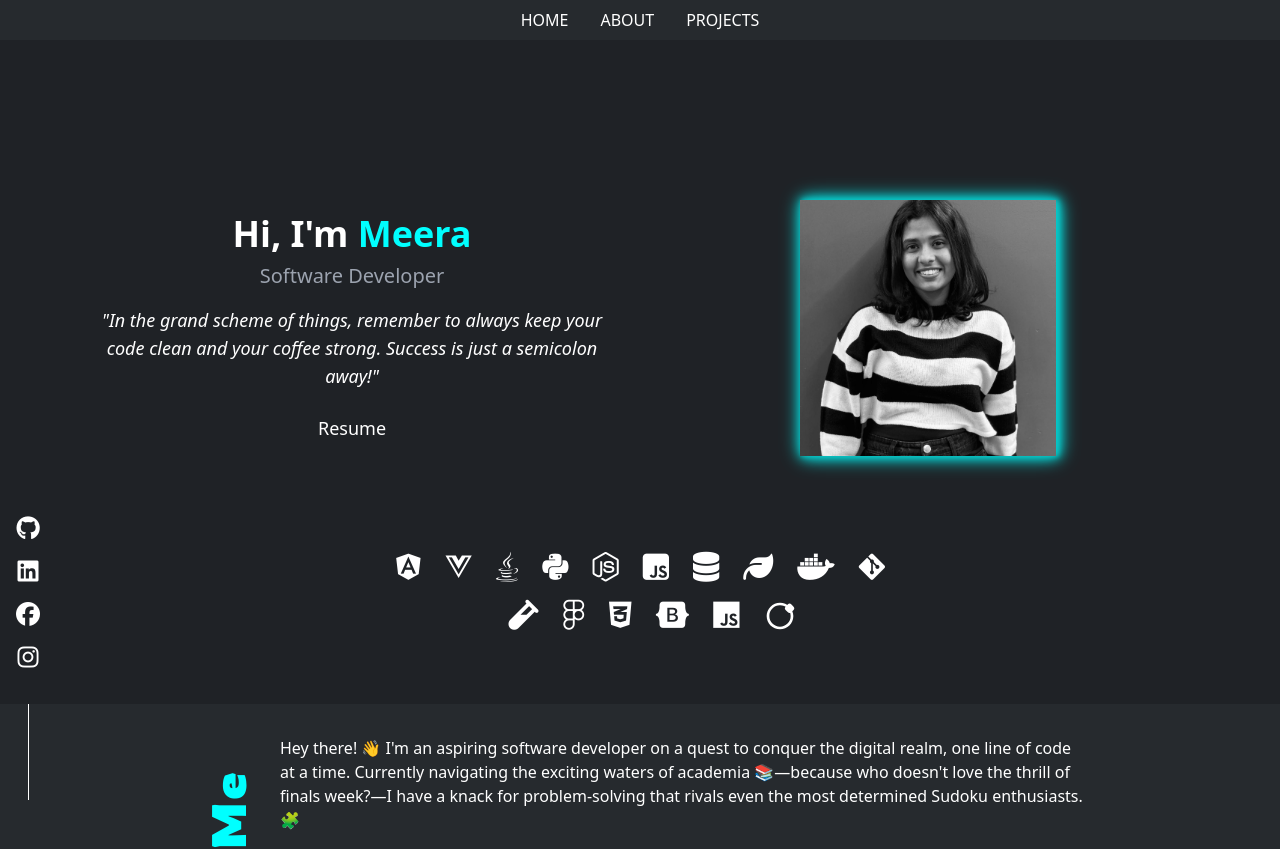
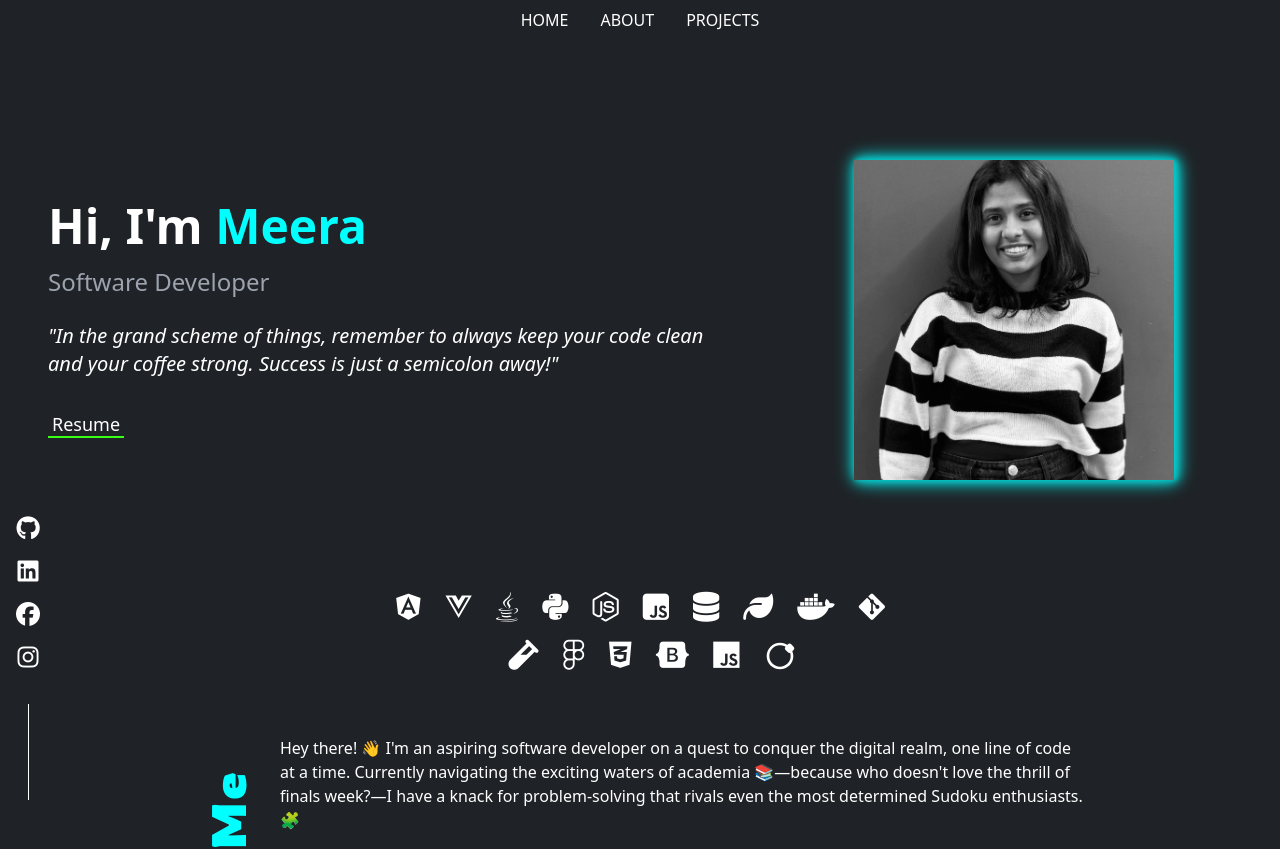
Before and after one commit to Meera27/meera-portfolio, a Vue app: page / in a window 1280 px wide. Shown: the top 849 px of the page. Built offline with nearby package versions, Linux system fonts and the light colour scheme.

Commit message:
Updates : Home

```diff
--- a/src/components/AboutComponent.vue
+++ b/src/components/AboutComponent.vue
@@ -1,5 +1,5 @@
 <template>
-    <div id="about" class="about-me-container bg-[#262A2E] text-white flex items-center justify-center -mt-24">
+  <div id="about" class="about-me-container bg-[#1F2226] text-white flex items-center justify-center -mt-24">
     <div class="flex w-full max-w-4xl">
       <div class="content-wrapper w-full flex">
         <div class="vertical-text-container flex items-center mr-4">
--- a/src/components/ExperienceComponent.vue
+++ b/src/components/ExperienceComponent.vue
@@ -1,5 +1,5 @@
 <template>
-    <div class="bg-[#262A2E] text-white py-16">
+    <div class="bg-[#1F2226] text-white py-16">
       <div class="container mx-auto px-4">
         <h2 class="text-3xl font-bold mb-12 text-center">My Journey</h2>
         <div class="relative">
--- a/src/components/HomeComponent.vue
+++ b/src/components/HomeComponent.vue
@@ -1,26 +1,28 @@
 <template>
-  <div class="min-h-screen bg-[#1F2226] text-white flex flex-col items-center justify-center px-4 py-8">
-    <div class="flex flex-col md:flex-row w-full max-w-6xl">
+  <div v-blur class="min-h-screen bg-[#1F2226] text-white flex flex-col items-center justify-center px-4 py-8">
+    <div class="flex flex-col md:flex-row w-full max-w-7xl">
       <!-- Left div with text content -->
-      <div class="w-full md:w-1/2 flex items-center justify-center p-4 md:p-8 mb-8 md:mb-0">
-        <div class="text-center">
-          <h1 class="text-3xl md:text-4xl font-bold mb-2">Hi, I'm <span style="color: #00FFFF;">Meera</span></h1>
-          <p class="text-lg md:text-xl text-gray-400 mb-4">Software Developer</p>
-          <p class="text-base md:text-lg italic mb-6">"In the grand scheme of things, remember to always keep your code clean and your coffee strong. Success is just a semicolon away!"</p>
-          <a href="https://drive.google.com/file/d/1LNBpSIHx_h-nzijaHZTiRPJsCoU6fo4Q/view?usp=sharing" target = "_blank" class="resume-link text-lg">Resume</a>
+      <div class="w-full md:w-3/5 flex items-center justify-center p-4 md:p-8 mb-8 md:mb-0">
+        <div class="text-center md:text-left">
+          <h1 class="text-4xl md:text-5xl font-bold mb-4">Hi, I'm <span style="color: #00FFFF;">Meera</span></h1>
+          <p class="text-xl md:text-2xl text-gray-400 mb-6">Software Developer</p>
+          <p class="text-lg md:text-xl italic mb-8">"In the grand scheme of things, remember to always keep your code clean and your coffee strong. Success is just a semicolon away!"</p>
+          <a href="https://drive.google.com/file/d/1LNBpSIHx_h-nzijaHZTiRPJsCoU6fo4Q/view?usp=sharing" target="_blank" class="resume-link text-lg">
+            <span>Resume</span>
+          </a>
         </div>
       </div>
 
       <!-- Right div with photo -->
-      <div class="w-full md:w-1/2 flex flex-col items-center justify-center p-4 md:p-8">
+      <div class="w-full md:w-2/5 flex flex-col items-center justify-center p-4 md:p-8">
         <div class="relative group">
-          <img src="@/assets/unnamed.jpg" alt="Meera" class="w-48 h-48 md:w-64 md:h-64 object-cover z-10 relative transition-transform duration-300 ease-in-out group-hover:-translate-x-2 group-hover:-translate-y-2">
-          <div class="absolute top-0 right-0 w-48 h-48 md:w-64 md:h-64 border-t-4 border-r-4 border-b-4 border-neon-blue opacity-75 transition-all duration-300 ease-in-out group-hover:translate-x-2 group-hover:-translate-y-2"></div>
+          <img src="@/assets/unnamed.jpg" alt="Meera" class="w-64 h-64 md:w-80 md:h-80 object-cover z-10 relative transition-transform duration-300 ease-in-out group-hover:-translate-x-2 group-hover:-translate-y-2">
+          <div class="absolute top-0 right-0 w-64 h-64 md:w-80 md:h-80 border-t-4 border-r-4 border-b-4 border-neon-blue opacity-75 transition-all duration-300 ease-in-out group-hover:translate-x-2 group-hover:-translate-y-2"></div>
         </div>
       </div>
     </div>
 
-    <div class="w-full max-w-4xl flex flex-col items-center mt-8 md:mt-16">
+    <div class="w-full max-w-4xl flex flex-col items-center mt-12 md:mt-20">
       <div class="flex flex-wrap justify-center gap-4 md:gap-6 mb-4">
         <!-- Top row with 10 icons -->
         <div class="skill-icon" data-tooltip="Angular"><i class="fab fa-angular text-2xl md:text-3xl"></i></div>
@@ -105,21 +107,60 @@ body {
   text-decoration: none;
   color: white;
   position: relative;
+  padding: 2px 4px;
+  transition: color 0.3s ease-in-out;
+}
+
+.resume-link::before,
+.resume-link::after,
+.resume-link span::before,
+.resume-link span::after {
+  content: '';
+  position: absolute;
+  background-color: #39FF14;
+  transition: all 0.3s ease-in-out;
+}
+
+.resume-link::before {
+  bottom: 0;
+  left: 0;
+  width: 100%;
+  height: 2px;
 }
 
 .resume-link::after {
-  content: '';
-  position: absolute;
-  width: 100%;
+  top: 0;
+  right: 0;
+  width: 0;
   height: 2px;
-  bottom: -2px;
-  left: 0;
-  background-color: #39FF14;
-  transform: scaleX(0);
-  transition: transform 0.3s ease-in-out;
 }
 
-.resume-link:hover::after {
-  transform: scaleX(1);
+.resume-link span::before {
+  top: 0;
+  left: 0;
+  width: 2px;
+  height: 0;
+}
+
+.resume-link span::after {
+  bottom: 0;
+  right: 0;
+  width: 2px;
+  height: 0;
+}
+
+.resume-link:hover::after,
+.resume-link:focus::after,
+.resume-link:hover span::before,
+.resume-link:focus span::before,
+.resume-link:hover span::after,
+.resume-link:focus span::after {
+  width: 100%;
+  height: 100%;
+}
+
+.resume-link:hover,
+.resume-link:focus {
+  color: #39FF14;
 }
 </style>
--- a/src/components/NavBarComponent.vue
+++ b/src/components/NavBarComponent.vue
@@ -1,6 +1,6 @@
 <template>
   <header class="fixed top-0 left-0 right-0 z-50">
-    <nav class="flex justify-center items-center bg-[#262A2E] text-white px-4 py-2">
+    <nav class="flex justify-center items-center bg-[#1F2226] text-white px-4 py-2">
       <ul class="nav-links flex space-x-8">
         <li><router-link to="/" class="hover:text-gray-300">HOME</router-link></li>
         <li><router-link to="/about" class="hover:text-gray-300">ABOUT</router-link></li>
--- a/src/components/ProjectsComponent.vue
+++ b/src/components/ProjectsComponent.vue
@@ -1,5 +1,5 @@
 <template>
-  <div class="bg-[#262A2E] text-white py-16">
+  <div class="bg-[#1F2226] text-white py-16">
     <div class="container mx-auto px-4">
       <h2 class="text-3xl font-bold mb-12 text-center">My Projects</h2>
       <div class="grid grid-cols-1 md:grid-cols-3 gap-8 mb-8">
```
Lines whose indentation alone changed are shown as unchanged.
